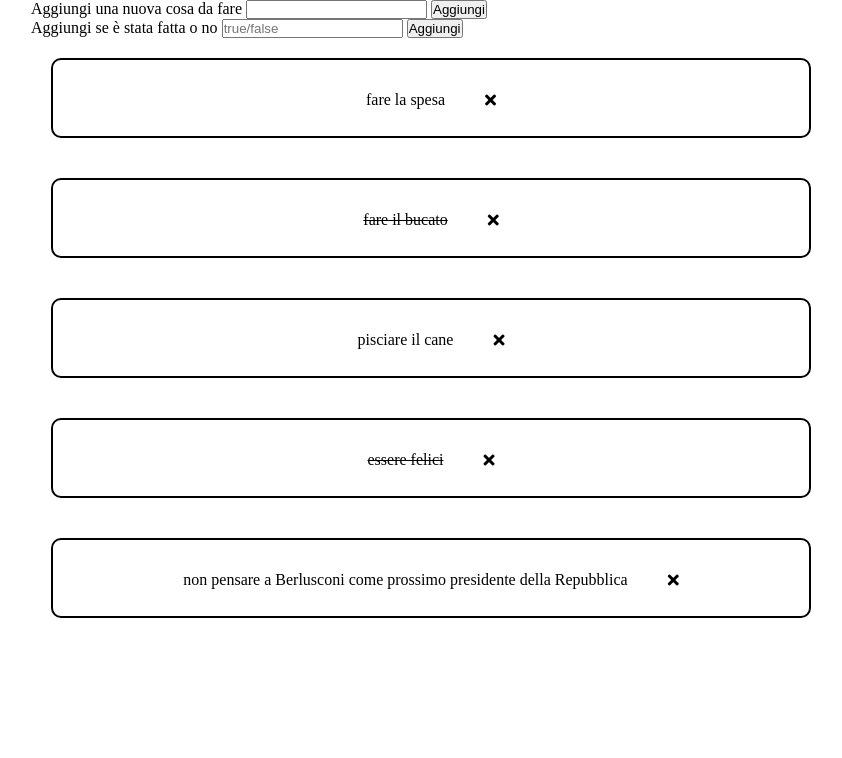
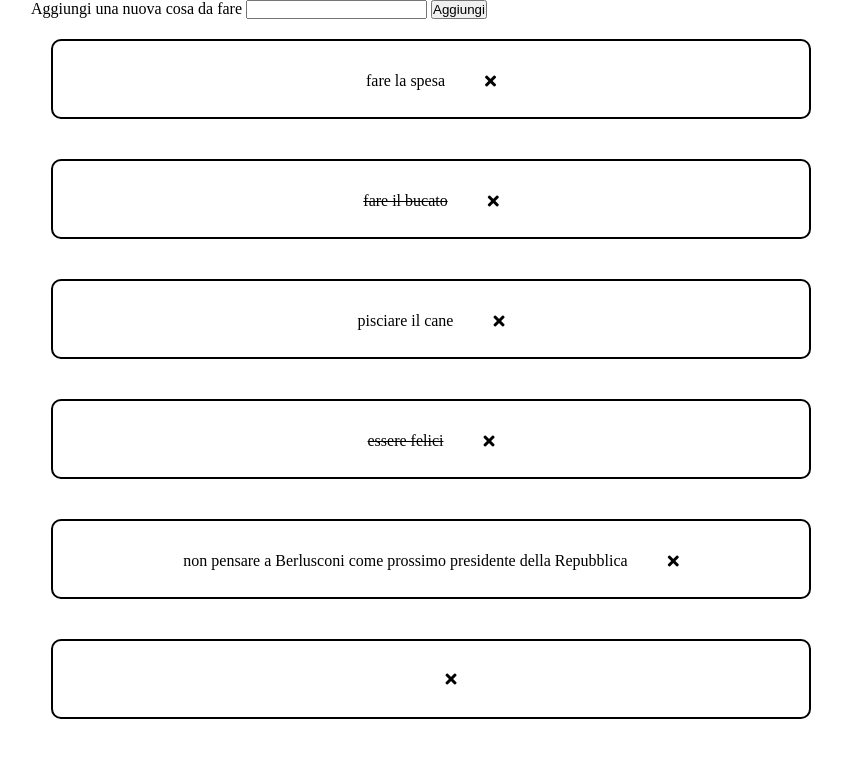
Before and after one commit to enricopic85/vue-todolist, a plain HTML site: page index.html in a window 1280 px wide. Both pictures are taken after a click on the button "Aggiungi". Shown: the whole page, without its empty margins (209-1051 px from the left). Drawn offline with nearby package versions, Linux system fonts and the light colour scheme.

Commit message:
milestone 3

```diff
--- a/index.html
+++ b/index.html
@@ -14,12 +14,8 @@
     <div id="app">
         <div class="container">
             <div>
-                Aggiungi una nuova cosa da fare  <input type="text" v-model="newText" >
-                <button @click="addText">Aggiungi</button>
-            </div>
-            <div>
-                Aggiungi se è stata fatta o no  <input type="text"  placeholder="true/false" v-model="newDone">
-                <button @click="addDone">Aggiungi</button>
+                Aggiungi una nuova cosa da fare  <input type="text" v-model="newTodo" >
+                <button @click="addTodo">Aggiungi</button>
             </div>
             <div class="todo" v-for="(item,i) in todo" >
                 <p :class="[item.done ? 'text' : '']">{{item.text}}</p>
--- a/js/script.js
+++ b/js/script.js
@@ -23,22 +23,16 @@ new Vue({
                 done: false
             },
         ],
-        newText:'',
-        newDone:''
+       newTodo:''
     },
     methods:{
         removeItem:function(index){
             this.todo.splice(index,1);
         },
-        addText:function(){
-            me.text = this.newText;
-            return me;
-        },
-        addDone:function(){
-            const me = Object.create(this.todo);
-            me.done = this.newDone;
-            return me
-        }
+        addTodo() {
+            this.todo.push({ text: this.newTodo, done: false });
+            this.newTodo = "";
+          },
     },
 
 
```
